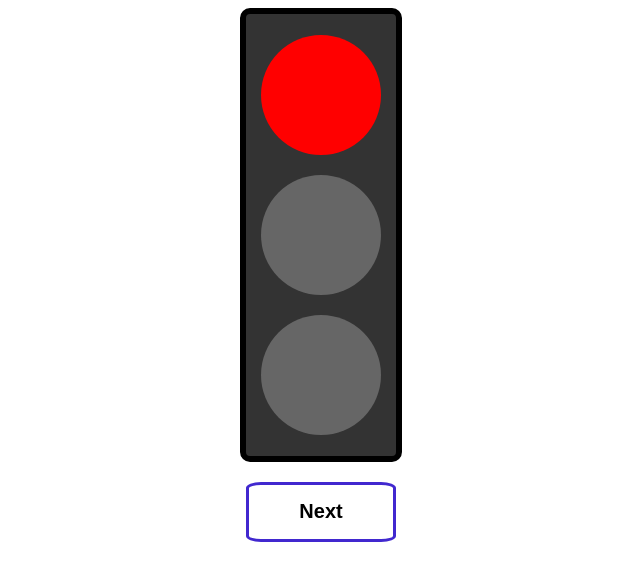
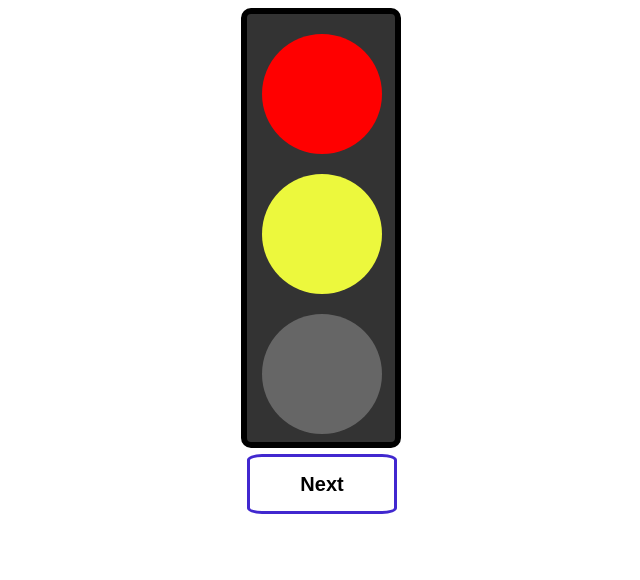
Before and after one commit to IrinaMoroy/traffic-light, a plain HTML site: page index.html in a window 1280 px wide. Both pictures are taken after a click on the button "Next". Shown: the whole page, without its empty margins (319-959 px from the left). Drawn offline with Linux system fonts and the light colour scheme.

Commit message:
working traffic-light

```diff
--- a/index.html
+++ b/index.html
@@ -8,12 +8,13 @@
     <title>Document</title>
 </head>
 <body>
-    <div class="wrapper">
-		<div id="colorRed" class="circle isRed"></div>
-		<div id="colorYellow" class="circle"></div>
-		<div id="colorGreen" class="circle"></div>
-        <button id="btn" class="button">Next</button>
-	</div>
+    <div class="traffic-light">
+        <div class="light red" data-color="red"></div>
+        <div class="light yellow" data-color="yellow"></div>
+        <div class="light green" data-color="green"></div>
+        <button>Next</button>
+    </div>
+
     <script src="/script.js"></script>
 </body>
 </html>
--- a/script.js
+++ b/script.js
@@ -1,14 +1,35 @@
 "use strict"
-let circle = document.getElementsByClassName("circle");
-console.log(circle);
+const lights = document.querySelectorAll(".light");
+      const btn = document.querySelector("button");
 
-let activeLight = document.getElementById('colorRed').style.background = 'red';
+      let step = 0;
+      const states = {
+        0: "red",
+        1: "red yellow",
+        2: "yellow",
+        3: "green",
+      };
 
-const redLight = document.getElementById('colorRed');
-const yellowLight = document.getElementById('colorYellow');
-const greenLight = document.getElementById('colorGreen');
-const butn = document.getElementById('btn');
+      function changeColor() {
+        const currentState = states[step];
 
-butn.addEventListener('click', function() {
+        for (const light of lights) {
+          if (currentState.includes(light.dataset.color)) {
+            light.classList.add("active");
+          } else {
+            light.classList.remove("active");
+          }
+        }
+      }
 
-})
+      btn.addEventListener("click", () => {
+        if (step === 3) {
+          step = 0;
+        } else {
+          step += 1;
+        }
+
+        changeColor();
+      });
+
+      changeColor();
--- a/style.css
+++ b/style.css
@@ -1,28 +1,43 @@
-.wrapper {
+* {
+	box-sizing: border-box;
+}
+
+.traffic-light {
+	margin-bottom: 15px;
 	background:#333;
-	width: 150px;
+	width: 160px;
 	height: 440px;
 	border-radius: 10px;
-	font-size: 70px;
-	text-align:center;
-	padding: 1px 0;
 	border: 6px solid #000;
 	margin: auto;
 }
-.circle {
+
+.light {
+	width: 120px;
+    height: 120px;
+    border-radius: 50%;
 	background:#666;
-	width: 120px;
-	height: 120px;
-	border-radius: 50%;
 	margin-left: 15px;
+	margin-right: 15px;
 	margin-top: 20px;
-	line-height: 120px;
-	margin-bottom: 20px;
 }
-.button {
+
+.red.active {
+	background-color: #ff0000;
+  }
+
+  .yellow.active {
+	background-color: #ecf83d;
+  }
+
+  .green.active {
+	background-color: #00ff00
+  }
+
+button {
+	margin-top: 20px;
 	height: 60px;
 	width: 150px;
-	margin: auto;
 	border-radius: 10%;
 	font-size: 20px;
 	font-weight: bolder;
@@ -32,19 +47,7 @@
     transition-duration: 0.4s;
 }
 
-.button:hover {
+button:hover {
     background-color: #4128cf;
     color: white;
 }
-
-.isRed {
-	background-color: #ff0000;
-}
-
-.isYellow {
-	background-color: rgb(207, 231, 69);
-}
-
-.isGreen {
-	background-color: #00ff00;
-}
```
